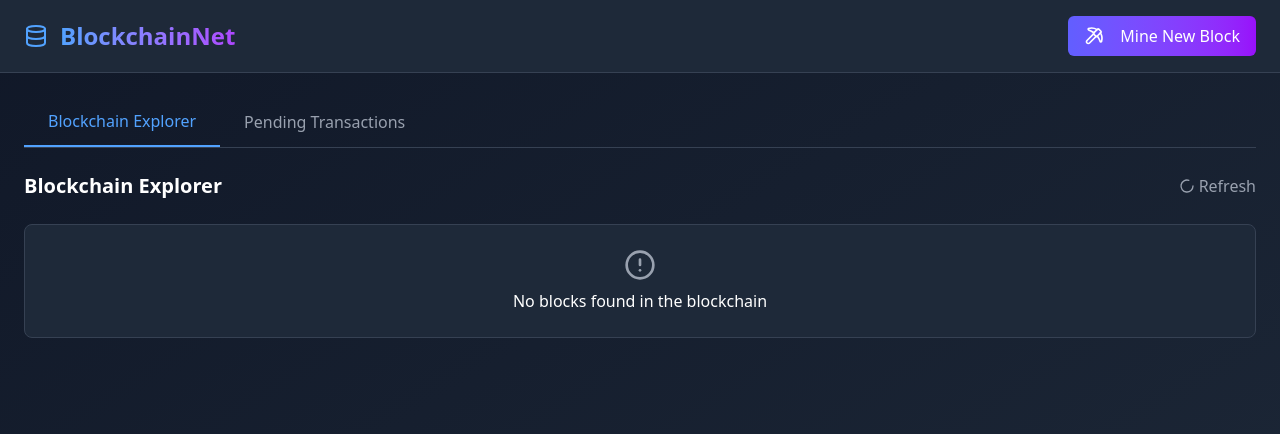
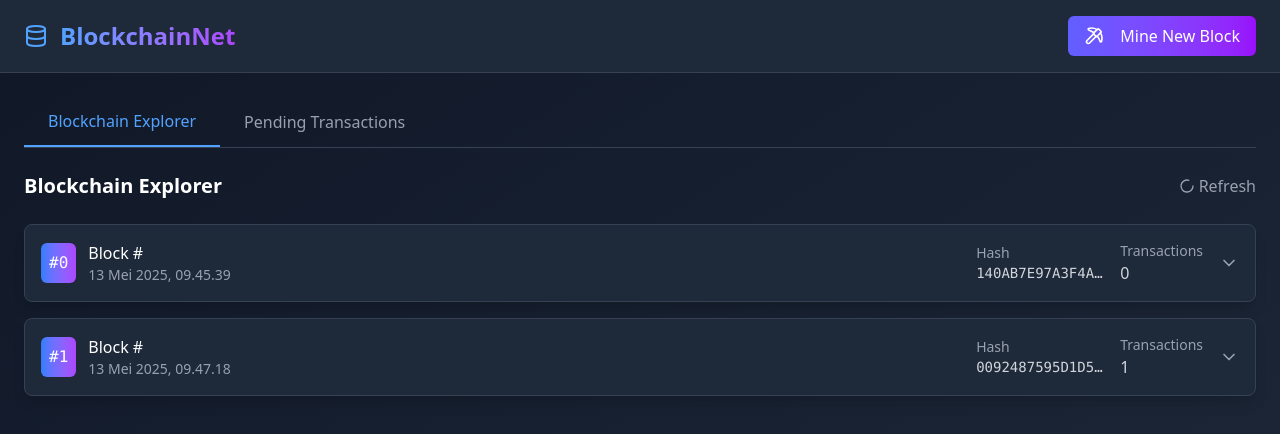
Before and after one commit to maulllanamm/BlockchainNetFrontend, a React (Vite) app: page / in a window 1280 px wide. Both pictures are taken after a click on the button "Blockchain Explorer". Shown: the top 434 px of the page. Built offline with nearby package versions, Linux system fonts and the light colour scheme.

Commit message:
feat : fetching dummy blockchain

```diff
--- /dev/null
+++ b/public/mock/blockchain.json
@@ -0,0 +1,24 @@
+[
+  {
+    "Timestamp": "2025-05-13T09:45:39.3634912Z",
+    "Transactions": [],
+    "PreviousHash": "0",
+    "Hash": "140AB7E97A3F4A1DEBB061815ACD3152629366459BFDBDFD6CF2FEAE61D2F00F",
+    "nonce": 0
+  },
+  {
+    "Timestamp": "2025-05-13T09:47:18.4543204Z",
+    "Transactions": [
+      {
+        "PublicKey": "MFkwEwYHKoZIzj0CAQYIKoZIzj0DAQcDQgAEhLCg1ROsXX9lPOXn5VUvnY\u002BwQkjYMFO\u002BBgCp2omLFgDYOILNrTqGMGffKIP5wdceUFOXRjXA2zw74UoQk0pCYQ==",
+        "Signature": "SYSTEM",
+        "Sender": "SYSTEM",
+        "Receiver": "5F50BADF59D15AFA3342E2384A7A71C44A12B3ACD447BB8F7FEF38BA1FCE3A5B",
+        "Amount": 100
+      }
+    ],
+    "PreviousHash": "140AB7E97A3F4A1DEBB061815ACD3152629366459BFDBDFD6CF2FEAE61D2F00F",
+    "Hash": "0092487595D1D55EA821EF8C87803BAFF2B373595BA9E1719B0C06DD88C7D2DE",
+    "nonce": 541
+  }
+]
--- a/src/layouts/MainLayout/MainLayout.tsx
+++ b/src/layouts/MainLayout/MainLayout.tsx
@@ -1,15 +1,63 @@
-import { AlertCircle, ChevronUp, Clock, Loader2, Plus } from "lucide-react";
-import { useState } from "react";
+import {
+  AlertCircle,
+  ChevronDown,
+  ChevronUp,
+  Clock,
+  Loader2,
+  Plus,
+} from "lucide-react";
+import { useEffect, useState } from "react";
 
 function MainLayout() {
   const [activeTab, setActiveTab] = useState("Blockchain");
   const [blockchain, setBlockchain] = useState([]);
+  const [expandedBlocks, setExpandedBlocks] = useState({});
   const [loading, setLoading] = useState({
     blockchain: false,
     pendingTransactions: false,
     mineBlock: false,
     addTransaction: false,
   });
+
+  // Fungsi untuk format tanggal
+  const formatDate = (timestamp) => {
+    const date = new Date(timestamp);
+    return new Intl.DateTimeFormat("id-ID", {
+      day: "2-digit",
+      month: "short",
+      year: "numeric",
+      hour: "2-digit",
+      minute: "2-digit",
+      second: "2-digit",
+    }).format(date);
+  };
+
+  // Fungsi untuk toggle expand/collapse block
+  const toggleBlockExpand = (index) => {
+    setExpandedBlocks((prev) => ({
+      ...prev,
+      [index]: !prev[index],
+    }));
+  };
+
+  const fetchBlockchain = async () => {
+    setLoading((prev) => ({ ...prev, blockchain: true }));
+    try {
+      const response = await fetch("./mock/blockchain.json");
+      if (!response.ok) throw new Error("Gagal mengambil data blockchain");
+      const data = await response.json();
+      console.log(data);
+      setBlockchain(data);
+    } catch (error) {
+      console.log("error", error);
+    } finally {
+      setLoading((prev) => ({ ...prev, blockchain: false }));
+    }
+  };
+
+  useEffect(() => {
+    fetchBlockchain();
+  }, []);
   return (
     <main className="p-6">
       <div className="flex border-b border-gray-700 mb-6">
@@ -54,30 +102,108 @@ function MainLayout() {
                   key={index}
                   className="bg-gray-800 border border-gray-700 rounded-lg overflow-hidden shadow-lg hover:shadow-blue-900/20 transition-all duration-300"
                 >
-                  <div className="p-4 flex justify-between items-center cursor-pointer">
+                  <div
+                    className="p-4 flex justify-between items-center cursor-pointer"
+                    onClick={() => toggleBlockExpand(index)}
+                  >
                     <div className="flex items-center gap-3">
                       <span className="bg-gradient-to-r from-blue-500 to-purple-500 p-2 rounded-md font-mono">
-                        #
+                        #{index}
                       </span>
                       <div>
                         <h3 className="font-medium">Block #</h3>
-                        <p className="text-sm text-gray-400">"12-12-2012"</p>
+                        <p className="text-sm text-gray-400">
+                          {formatDate(block.Timestamp)}
+                        </p>
                       </div>
                     </div>
                     <div className="flex items-center gap-4">
                       <div className="hidden sm:block">
                         <p className="text-sm text-gray-400">Hash</p>
                         <p className="font-mono text-gray-300 text-sm truncate w-32">
-                          ...
+                          {block.Hash.substring(0, 16)}...
                         </p>
                       </div>
                       <div className="hidden md:block">
                         <p className="text-sm text-gray-400">Transactions</p>
-                        <p className="text-gray-300">1</p>
+                        <p className="text-gray-300">
+                          {block.Transactions.length}
+                        </p>
                       </div>
-                      <ChevronUp size={20} className="text-gray-400" />
+                      {expandedBlocks[index] ? (
+                        <ChevronUp size={20} className="text-gray-400" />
+                      ) : (
+                        <ChevronDown size={20} className="text-gray-400" />
+                      )}
                     </div>
                   </div>
+                  {/* expand block  */}
+                  {expandedBlocks[index] && (
+                    <div className="px-4 pb-4 border-t border-gray-700 pt-4 animate-expand">
+                      <div className="grid grid-cols-1 md:grid-cols-2 gap-4 mb-4">
+                        <div className="bg-gray-900 p-3 rounded-md">
+                          <p className="text-sm text-gray-400 mb-1">Hash</p>
+                          <p className="font-mono text-sm break-all">
+                            {block.Hash}
+                          </p>
+                        </div>
+                        <div className="bg-gray-900 p-3 rounded-md">
+                          <p className="text-sm text-gray-400 mb-1">
+                            Previous Hash
+                          </p>
+                          <p className="font-mono text-sm break-all">
+                            {block.PreviousHash}
+                          </p>
+                        </div>
+                      </div>
+
+                      <div className="bg-gray-900 p-3 rounded-md mb-4">
+                        <p className="text-sm text-gray-400 mb-1">Nonce</p>
+                        <p className="font-mono">{block.nonce}</p>
+                      </div>
+
+                      <h4 className="font-medium mb-2">
+                        Transactions ({block.Transactions.length})
+                      </h4>
+                      {block.Transactions.length > 0 ? (
+                        <div className="space-y-2 max-h-64 overflow-y-auto pr-2">
+                          {block.Transactions.map((tx, txIndex) => (
+                            <div
+                              key={txIndex}
+                              className="bg-gray-900 p-3 rounded-md"
+                            >
+                              <div className="grid grid-cols-1 md:grid-cols-3 gap-2">
+                                <div>
+                                  <p className="text-xs text-gray-400">From</p>
+                                  <p className="font-mono text-sm truncate">
+                                    {tx.Sender}
+                                  </p>
+                                </div>
+                                <div>
+                                  <p className="text-xs text-gray-400">To</p>
+                                  <p className="font-mono text-sm truncate">
+                                    {tx.Receiver}
+                                  </p>
+                                </div>
+                                <div>
+                                  <p className="text-xs text-gray-400">
+                                    Amount
+                                  </p>
+                                  <p className="font-mono text-sm">
+                                    {tx.Amount}
+                                  </p>
+                                </div>
+                              </div>
+                            </div>
+                          ))}
+                        </div>
+                      ) : (
+                        <p className="text-gray-400 text-sm italic">
+                          No transactions in this block
+                        </p>
+                      )}
+                    </div>
+                  )}
                 </div>
               ))}
             </div>
```
